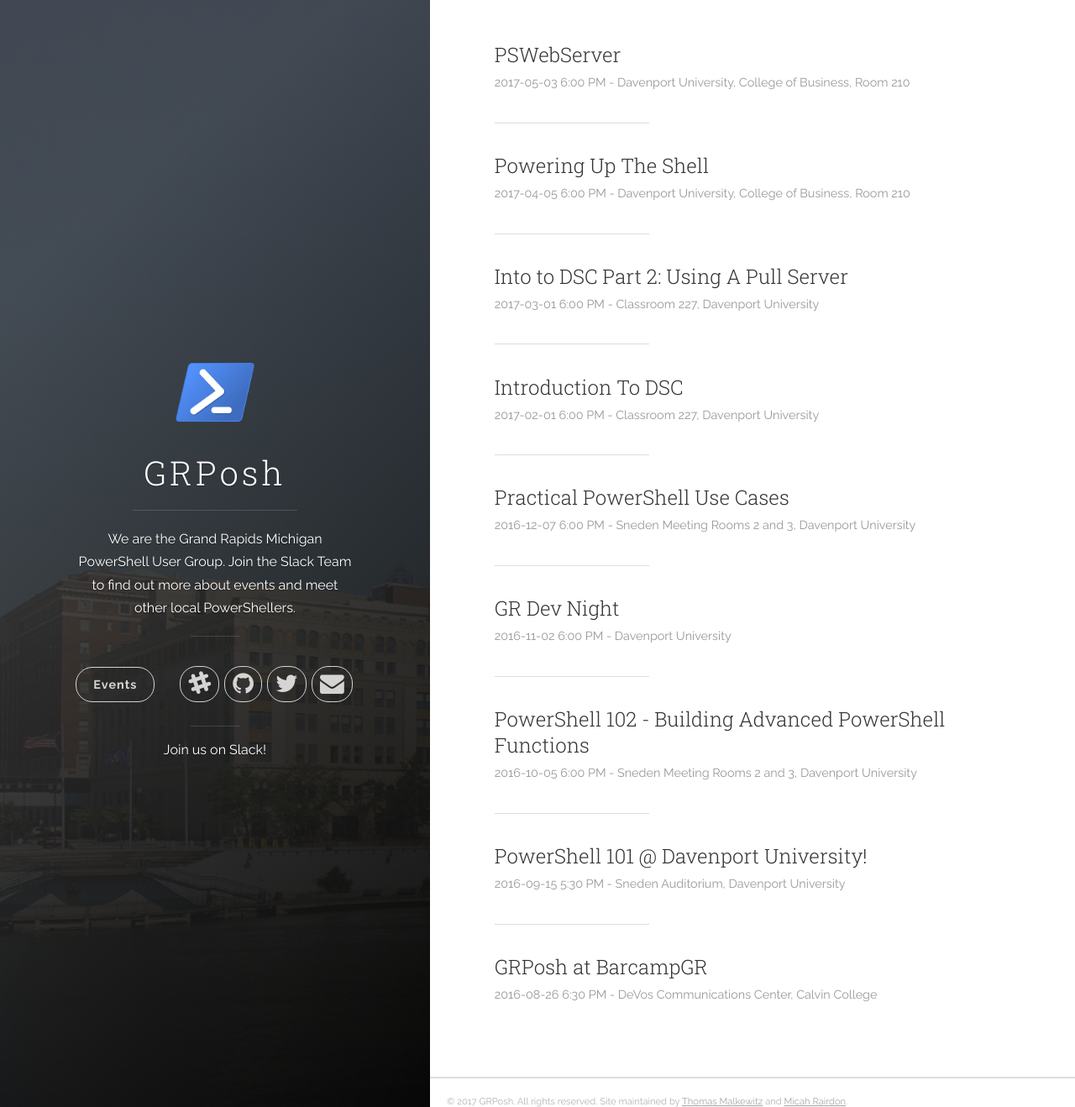
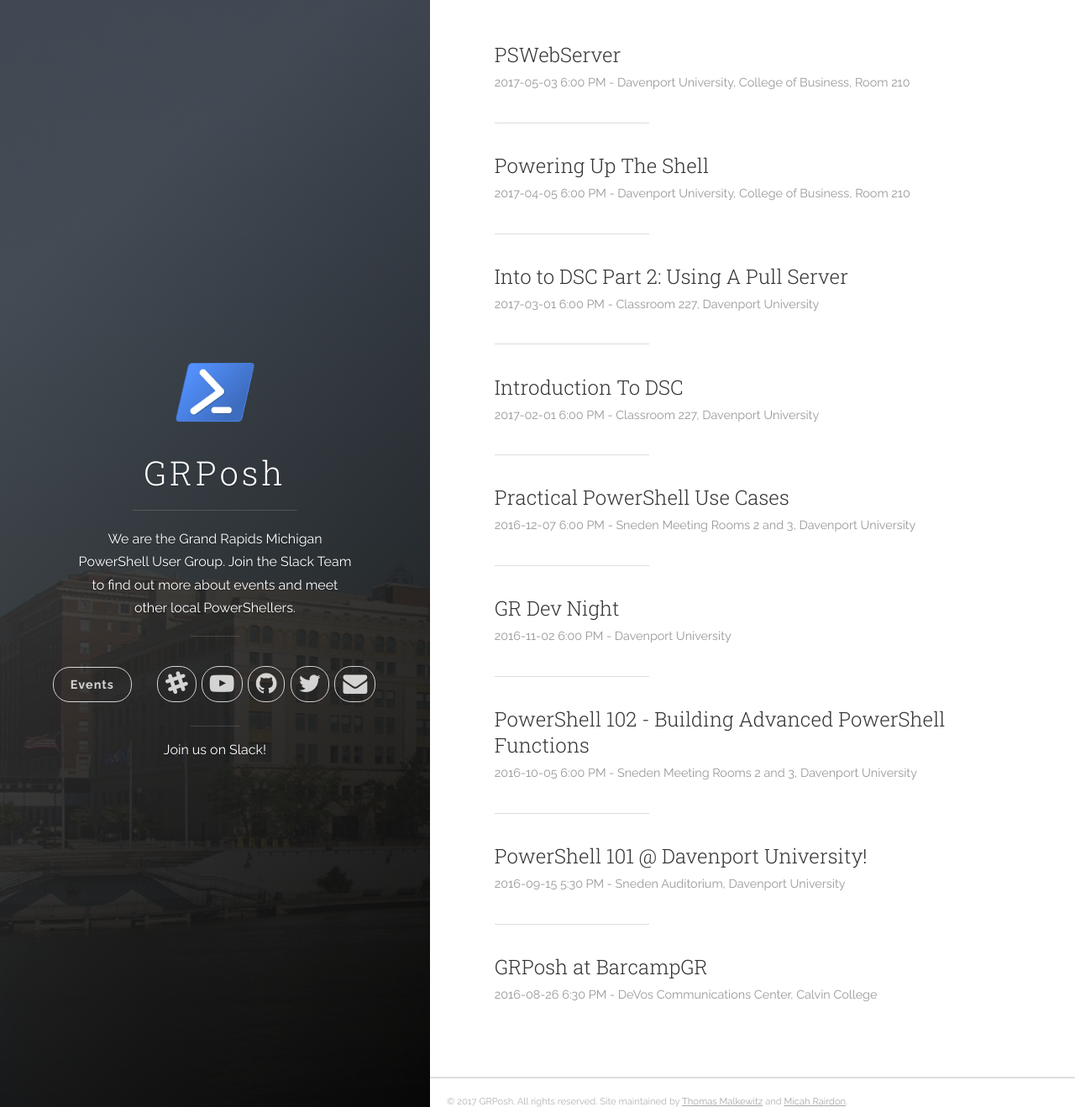
Before and after one commit to GRPosh/GRPosh.github.io, a Jekyll site: the page built from index.html, in a window 1280 px wide and 1318 px high. Shown: the whole window at 84% size. Built offline with Jekyll 4.4.1, drawn with Linux system fonts in a browser that asks for light colours; nearby versions of some CDN libraries; the list of posts is cut into pages by our own code.

Commit message:
Added youtube link for presentations.
Updated ruby gems.

```diff
--- a/_config.yml
+++ b/_config.yml
@@ -11,9 +11,8 @@
   email: grposh@outlook.com
   slack_team: grposh
   twitter_username: grposh
-  #facebook_username:
   github_username:  grposh
-  #linkedin_username:
+  youtube_channel: https://www.youtube.com/channel/UCb9jg2gj9alnFVCXuRuEVaA
 
 future: True
 
--- a/_includes/header.html
+++ b/_includes/header.html
@@ -36,6 +36,14 @@
                 </a>
               </li>
               {% endif %}
+              {% if site.author.youtube_channel %}
+              <li class="navigation__item">
+                <a href="{{ site.author.youtube_channel }}" title="GRPosh on YouTube" target="_blank">
+                  <i class="fa fa-youtube-play fa-2x"></i>
+                  <span class="label">YouTube</span>
+                </a>
+              </li>
+              {% endif %}
               {% if site.author.github_username %}
               <!-- GitHub -->
               <li class="navigation__item">
@@ -51,24 +59,6 @@
                 <a href="http://twitter.com/{{ site.author.twitter_username }}" title="@{{ site.author.twitter_username }} on Twitter" target="_blank">
                   <i class="fa fa-twitter fa-2x"></i>
                   <span class="label">Twitter</span>
-                </a>
-              </li>
-              {% endif %}
-              {% if site.author.facebook_username %}
-              <!-- Facebook -->
-              <li class="navigation__item">
-                <a href="http://fb.me/{{ site.author.facebook_username }}" title="{{ site.author.facebook_username }} on Facebook" target="_blank">
-                  <i class="fa fa-facebook fa-2x"></i>
-                  <span class="label">Facebook</span>
-                </a>
-              </li>
-              {% endif %}
-              {% if site.author.linkedin_username %}
-              <!-- LinkedIn -->
-              <li class="navigation__item">
-                <a href="https://www.linkedin.com/in/{{ site.author.linkedin_username }}" title="{{ site.author.linkedin_username }} on LinkedIn" target="_blank">
-                  <i class="fa fa-linkedin fa-2x"></i>
-                  <span class="label">LinkedIn</span>
                 </a>
               </li>
               {% endif %}
```
Also changed, not shown: Gemfile.lock, README.md.
